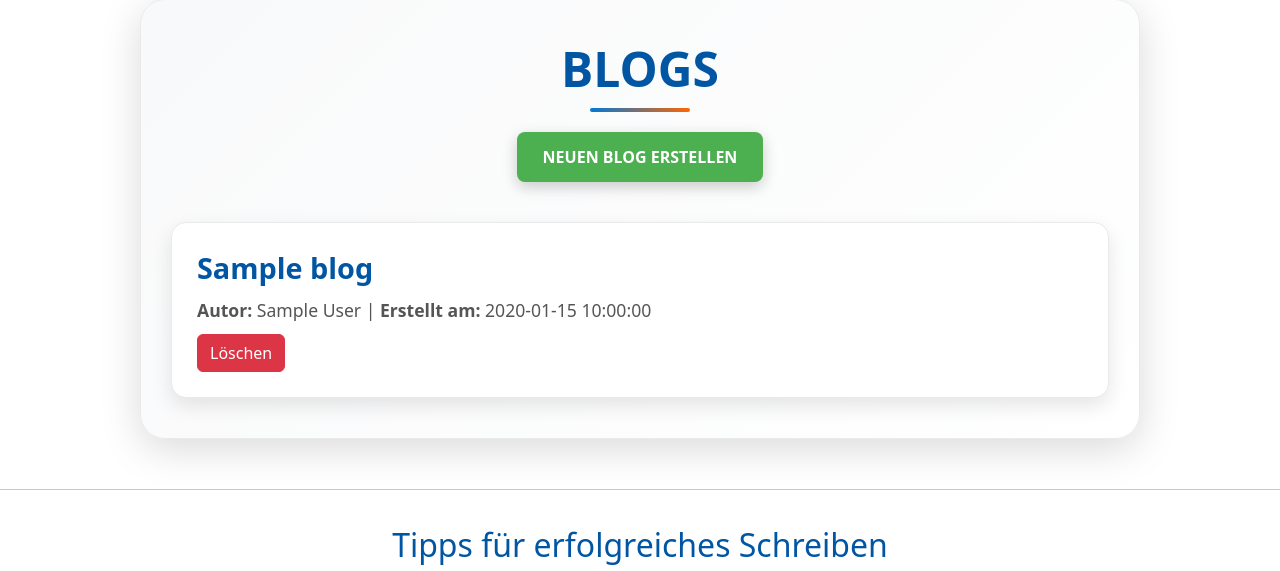
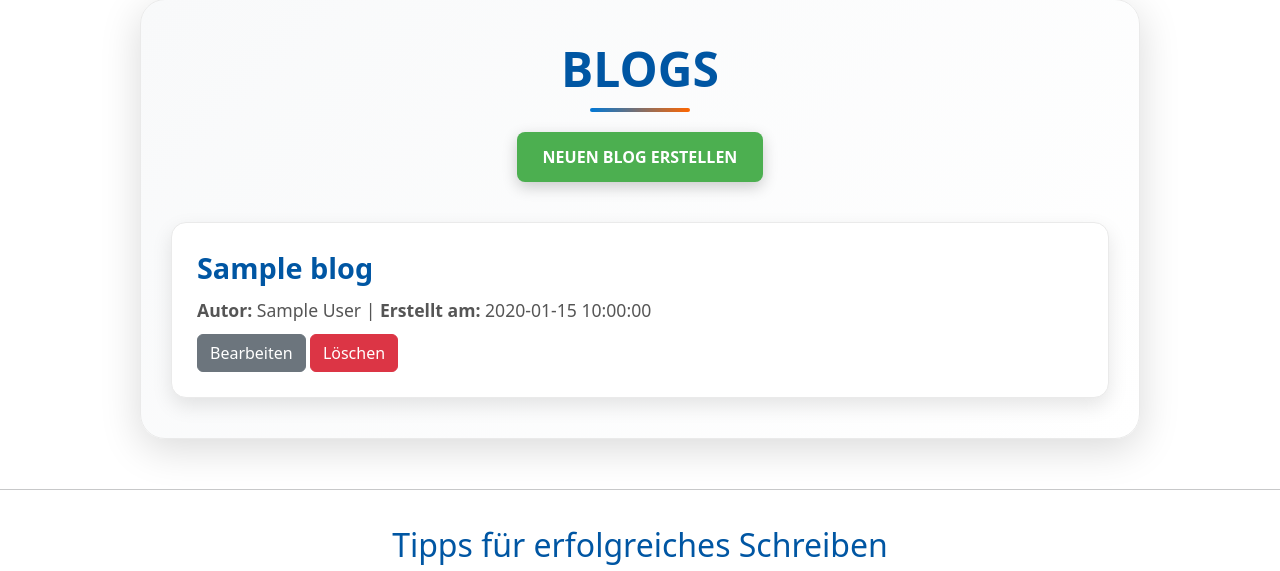
Before and after one commit to yvan-dz/Portfolio-Python, a Flask app: template templates/blogs.html in a window 1280 px wide. Shown: the part 107-678 px from the top of the page. Run offline with Flask 3, Linux system fonts and the light colour scheme; a user stored in the database is signed in; the template is opened without the code that fills it: most values are stand-ins (such as "Sample title", 1, 10 or a date in 2020).

Commit message:
blog edit button back

```diff
--- a/templates/blogs.html
+++ b/templates/blogs.html
@@ -27,10 +27,14 @@
             </p>
 
             {% if current_user.is_authenticated %}
-            <form method="GET" action="{{ url_for('delete_item', item_type='blog', item_id=blog['id']) }}" style="display:inline;">
-                <button type="submit" class="btn btn-danger">Löschen</button>
-            </form>
-
+            <div class="blog-actions">
+                <form method="GET" action="/edit_blog/{{ blog['id'] }}" style="display:inline;">
+                    <button type="submit" class="btn btn-secondary">Bearbeiten</button>
+                </form>
+                <form method="POST" action="{{ url_for('delete_item', item_type='blog', item_id=blog['id']) }}" style="display:inline;">
+                    <button type="submit" class="btn btn-danger">Löschen</button>
+                </form>
+            </div>
             {% endif %}
         </div>
         {% endfor %}
```
